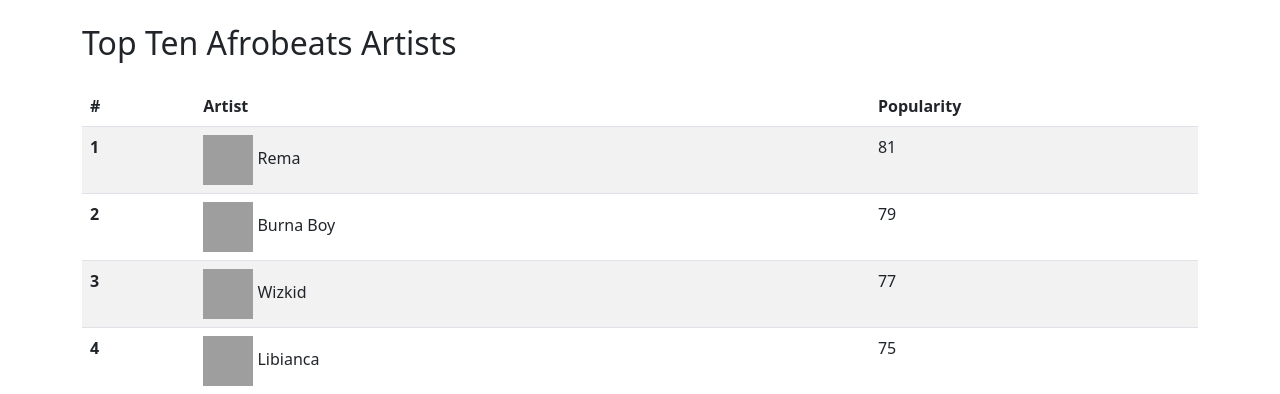
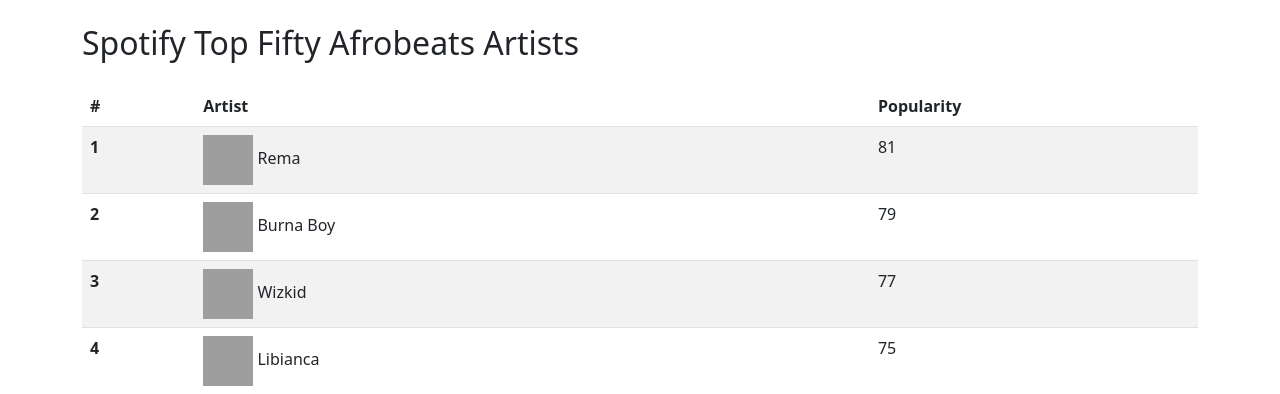
Before and after one commit to Olyray/AfroBeatStats, a Flask app: page /afrobeatstats in a window 1280 px wide. Shown: the part 56-450 px from the top of the page. Run offline with Flask 3, Linux system fonts and the light colour scheme; some libraries are stand-ins or nearby versions; grey boxes are pictures that could not be loaded.

Commit message:
Making sure that the changes from the server are deployed to github

```diff
--- a/templates/topartists.html
+++ b/templates/topartists.html
@@ -8,7 +8,7 @@
 <body>
     {% include 'nav.html' %}
     <div class="container mt-4">
-        <h2 class="mb-4">Top Ten Afrobeats Artists</h2>
+        <h2 class="mb-4">Spotify Top Fifty Afrobeats Artists</h2>
         <table class="table table-striped">
             <thead>
                 <tr>
```
